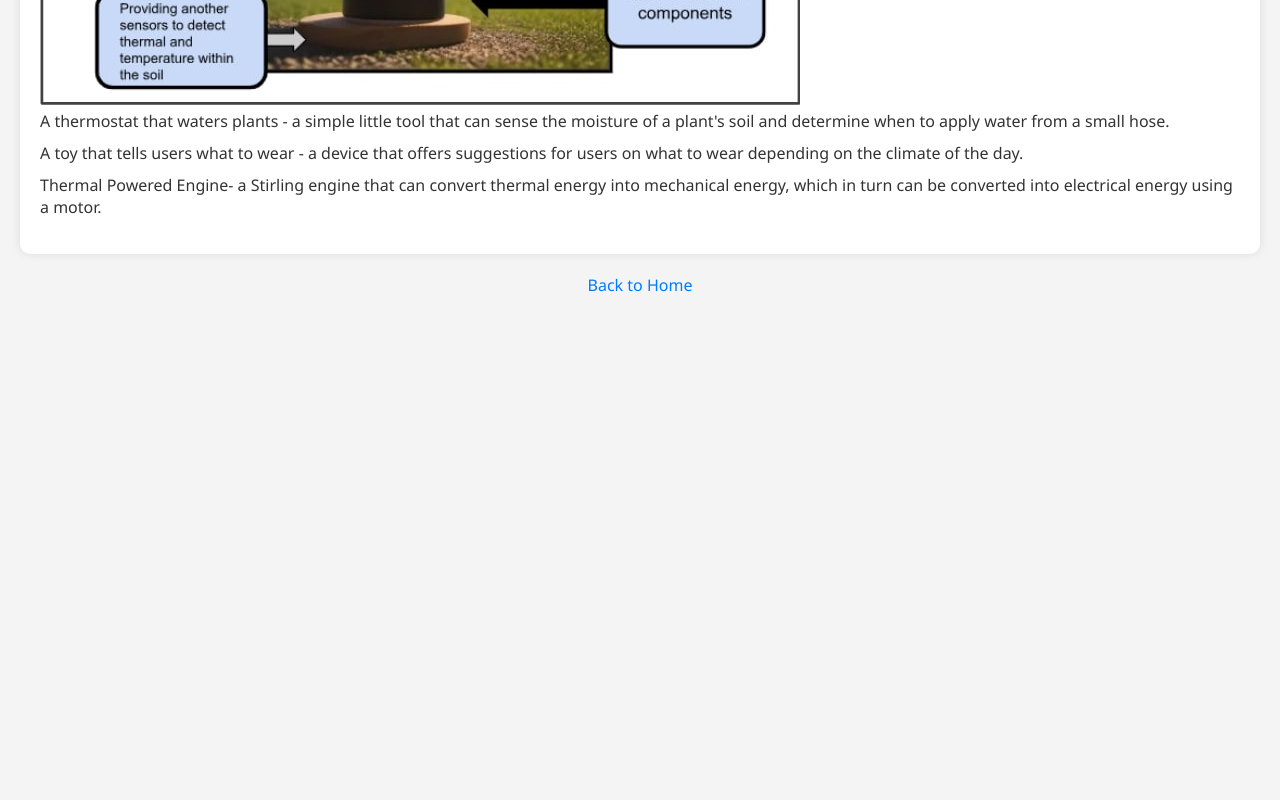
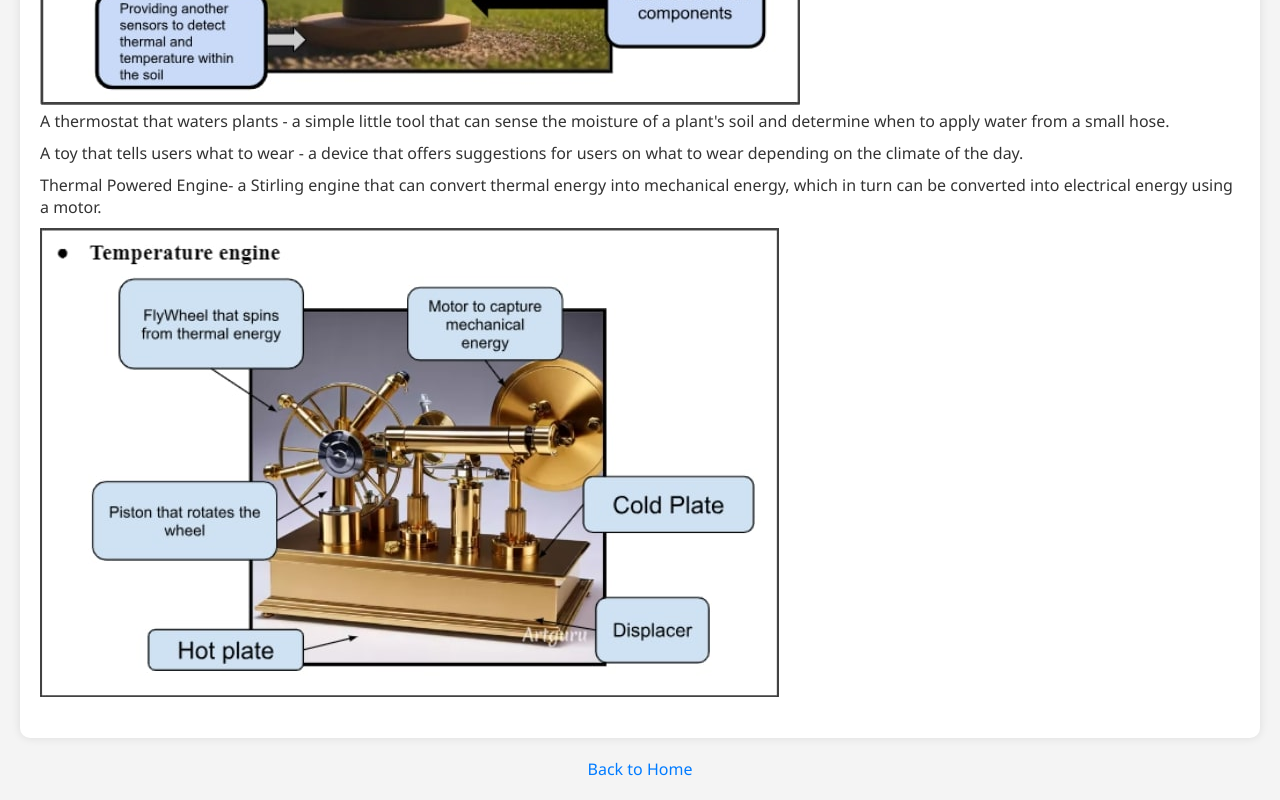
Before and after one commit to egr314-306-s24-github-io/Team-306, a website: page Design_Ideation.html in a window 1280 px wide. Shown: the part 644-1444 px from the top of the page. Before the commit the page ends 960 px from the top, so only its background shows below. Drawn offline with Linux system fonts and the light colour scheme.

Commit message:
Update Design_Ideation.html

```diff
--- a/Design_Ideation.html
+++ b/Design_Ideation.html
@@ -88,6 +88,7 @@
             <li>A thermostat that waters plants - a simple little tool that can sense the moisture of a plant's soil and determine when to apply water from a small hose.</li>
             <li>A toy that tells users what to wear - a device that offers suggestions for users on what to wear depending on the climate of the day.</li>
             <li>Thermal Powered Engine- a Stirling engine that can convert thermal energy into mechanical energy, which in turn can be converted into electrical energy using a motor.</li>
+             <img src="Screenshot 2024-01-27 001648.jpg" alt="Minature Powered Turbine">
         </ul>
     </section>
 
```
